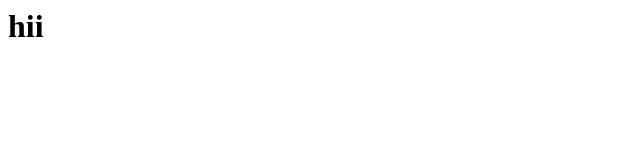
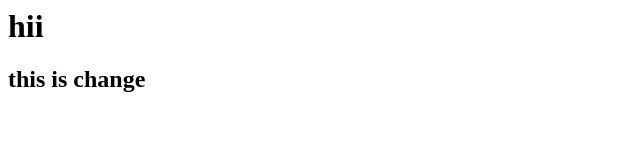
Before and after one commit to Lakshay255/ju_demo, a plain HTML site: page index.html in a window 1280 px wide. Shown: the whole page, without its empty margins (0-640 px from the left). Drawn offline with Linux system fonts and the light colour scheme.

Commit message:
Update index.html

```diff
--- a/index.html
+++ b/index.html
@@ -1 +1,2 @@
 <h1>hii</h1>
+<h2>this is change</h2>
```
